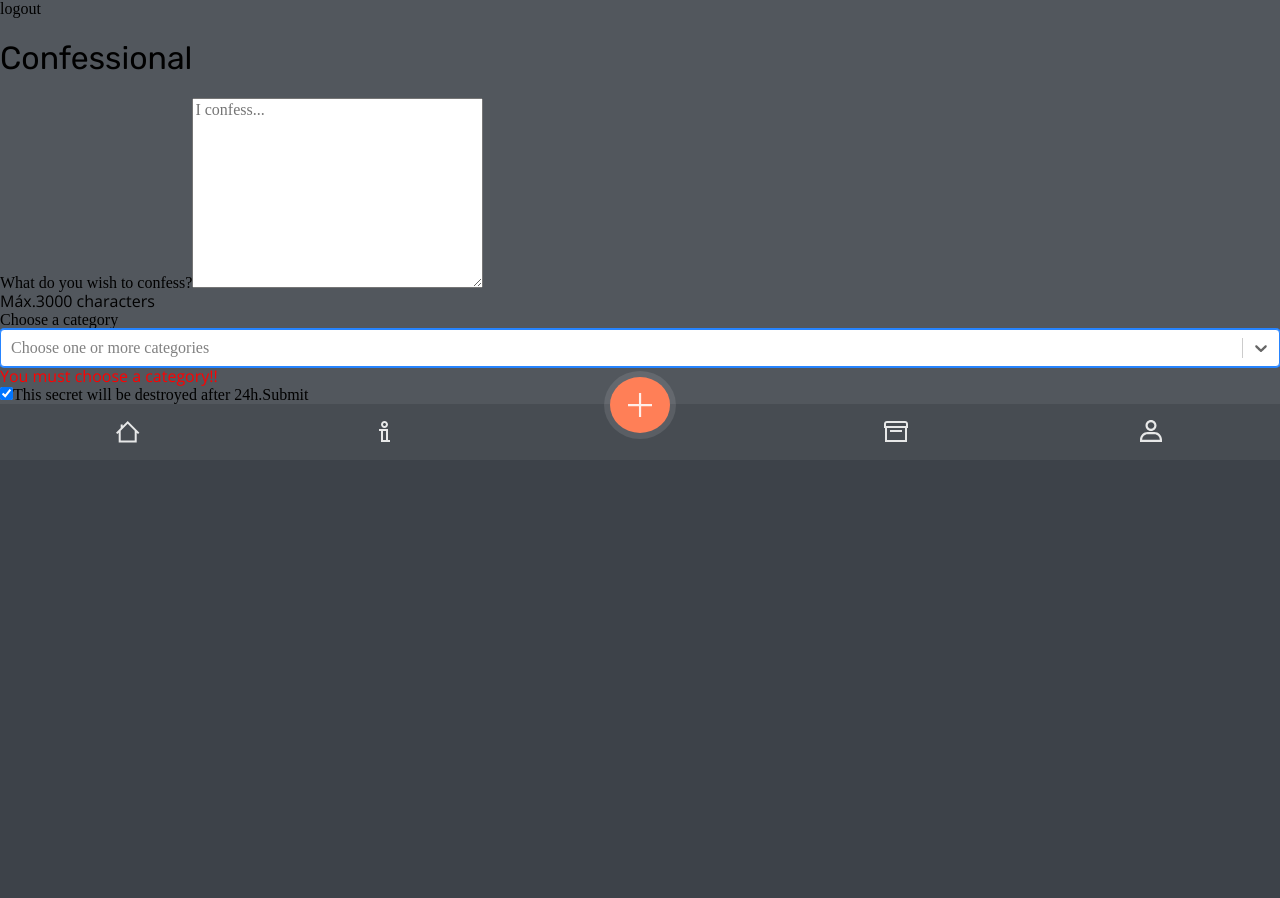
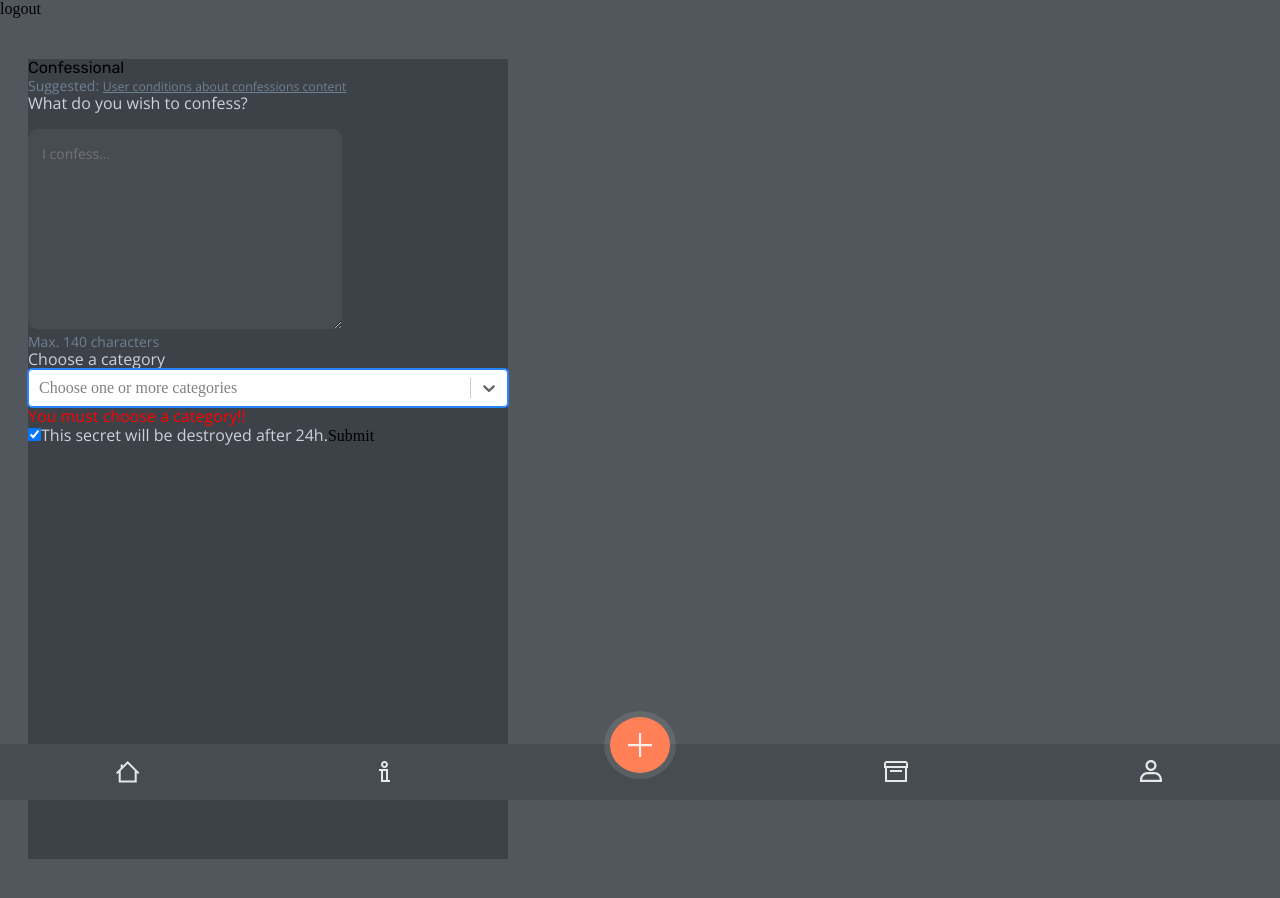
Before and after one commit to iconfess-app/frontend, a React (Create React App) app: page /confess in a window 1280 px wide. Shown: the top 898 px of the page. Before the commit the page ends 800 px from the top, so only its background shows below. Built offline with nearby package versions, Linux system fonts and the light colour scheme; no server answers.

Commit message:
WIP confess form

```diff
--- a/src/sass/base/_colors.scss
+++ b/src/sass/base/_colors.scss
@@ -21,6 +21,7 @@ $color-white-text: #ffffff;
 $color-light-text: rgba(255, 255, 255, 0.87);
 $color-medium-text: rgba(255, 255, 255, 0.6);
 $color-disabled-text: rgba(255, 255, 255, 0.3);
+$color-text-area: #474b52;
 
 // Errors and notifications //
 $color-error: #ec8f72;
--- a/src/sass/base/_typography.scss
+++ b/src/sass/base/_typography.scss
@@ -1,4 +1,5 @@
 @import url('https://fonts.googleapis.com/css?family=Open+Sans:400,400i,700|Rubik:400,700&display=swap');
+@import '../base/colors';
 
 * {
   font-size: 16px;
@@ -18,10 +19,20 @@ h3,
 h5,
 p,
 ul,
-span {
+span,
+label {
   font-family: 'Open Sans', sans-serif;
+}
+
+a {
+  color: $color-dark-red;
+  text-decoration: underline;
 }
 
 // Variables //
 
 $text-xs: 0.875em;
+
+.xsmall-text {
+  font-size: $text-xs;
+}
--- a/src/sass/layout/_forms.scss
+++ b/src/sass/layout/_forms.scss
@@ -0,0 +1,27 @@
+@import '../base/colors';
+@import '../base/typography';
+
+.container {
+  margin: 41px 33px 131px 28px;
+}
+
+label {
+  color: $color-light-gray;
+  margin: 5px 0 10px 0;
+}
+
+textarea {
+  width: 314px;
+  height: 200px;
+  background-color: $color-text-area;
+  border: $color-text-area;
+  border-radius: 10px;
+  padding: 17px 14px;
+  font-family: 'Open Sans', sans-serif;
+  font-size: 14px;
+  margin-top: 16px;
+}
+
+.xsmall-text {
+  color: $color-medium-gray;
+}
--- a/src/views/Confess.js
+++ b/src/views/Confess.js
@@ -3,7 +3,7 @@ import React, { Component } from 'react';
 import Select from 'react-select';
 import sensitiveContent from '../data/sensitiveContent.json';
 import confessionService from '../services/confessionService';
-import NavBar from './components/NavBar.js';
+import NavBar from './components/NavBar';
 
 class Confessional extends Component {
   constructor() {
@@ -44,9 +44,6 @@ class Confessional extends Component {
     const { target } = event;
     const value = target.type === 'checkbox' ? target.checked : target.value;
     const { name } = target;
-    // this.setState({
-    //   [name]: value,
-    // });
 
     // isSensitivevalidation
     const { description } = this.state;
@@ -59,38 +56,6 @@ class Confessional extends Component {
       isTooLong: description.length > 140 ? true : false,
       isTooShort: description.length < 10 ? true : false,
     });
-
-    // if (sensitiveValidation === true) {
-    //   this.setState({
-    //     isSensitive: true,
-    //   });
-    // } else {
-    //   this.setState({
-    //     isSensitive: false,
-    //   });
-    // }
-
-    // isTooLong validation
-    // if (description.length > 140) {
-    //   this.setState({
-    //     isTooLong: true,
-    //   });
-    // } else {
-    //   this.setState({
-    //     isTooLong: false,
-    //   });
-    // }
-
-    // isTooShort validation
-    // if (description.length < 10) {
-    //   this.setState({
-    //     isTooShort: true,
-    //   });
-    // } else {
-    //   this.setState({
-    //     isTooShort: false,
-    //   });
-    // }
   }
 
   handleSubmit(event) {
@@ -114,7 +79,9 @@ class Confessional extends Component {
     // };
     return (
       <div>
-        <h1>Confessional</h1>
+        <div className="container">
+          <h2>Confessional</h2>
+          <p className="xsmall-text">Suggested: <a className="xsmall-text" href="#">User conditions about confessions content</a></p>
           <form className="form-group" onSubmit={this.handleSubmit}>
             <label>What do you wish to confess?</label>
             <textarea
@@ -126,7 +93,7 @@ class Confessional extends Component {
               rows="10"
               cols="30"
             />
-          <p>Máx.3000 characters</p>
+            <p className="xsmall-text">Max. 140 characters</p>
             {isSensitive && <p style={{ color: 'red' }}>Keep it friendly, this is forbidden content!</p>}
             {isTooLong && <p style={{ color: 'red' }}>This confession is too long!!</p>}
             {isTooShort && <p style={{ color: 'red' }}>This confession is too short!!</p>}
@@ -159,6 +126,7 @@ class Confessional extends Component {
           </label>
             <button disabled={!validConfession}>Submit</button>
           </form>
+        </div>
         <NavBar />
       </div>
     );
```
Lines whose indentation alone changed are shown as unchanged.
